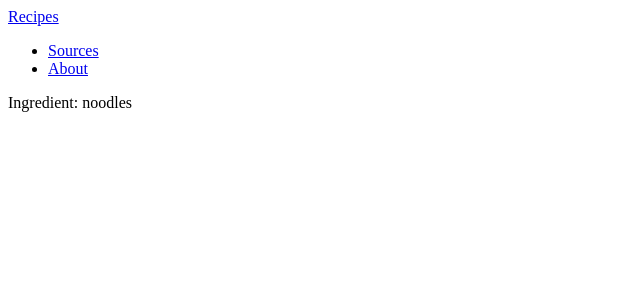
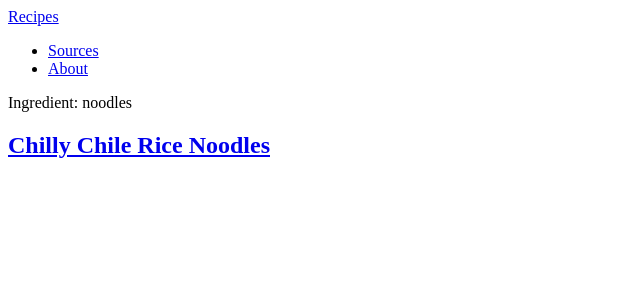
Before and after one commit to justinjaywang/recipes, a Jekyll site: the page built from _ingredients/noodles.markdown, in a window 1280 px wide. Shown: the top 300 px of the page, without its empty margins (0-640 px from the left). Built offline with Jekyll 4.4.1, drawn with Linux system fonts in a browser that asks for light colours.

Commit message:
Updated Chilly Chile Rice Noodles

```diff
--- a/_recipes/chilly-chile-rice-noodles.markdown
+++ b/_recipes/chilly-chile-rice-noodles.markdown
@@ -1,6 +1,8 @@
 ---
 title: Chilly Chile Rice Noodles
 date: 2017-04-23 23:57:00 -04:00
+ingredients:
+- noodles
 source: Hey There, Dumpling!
 recipe_ingredients:
 - unit: 8
```
